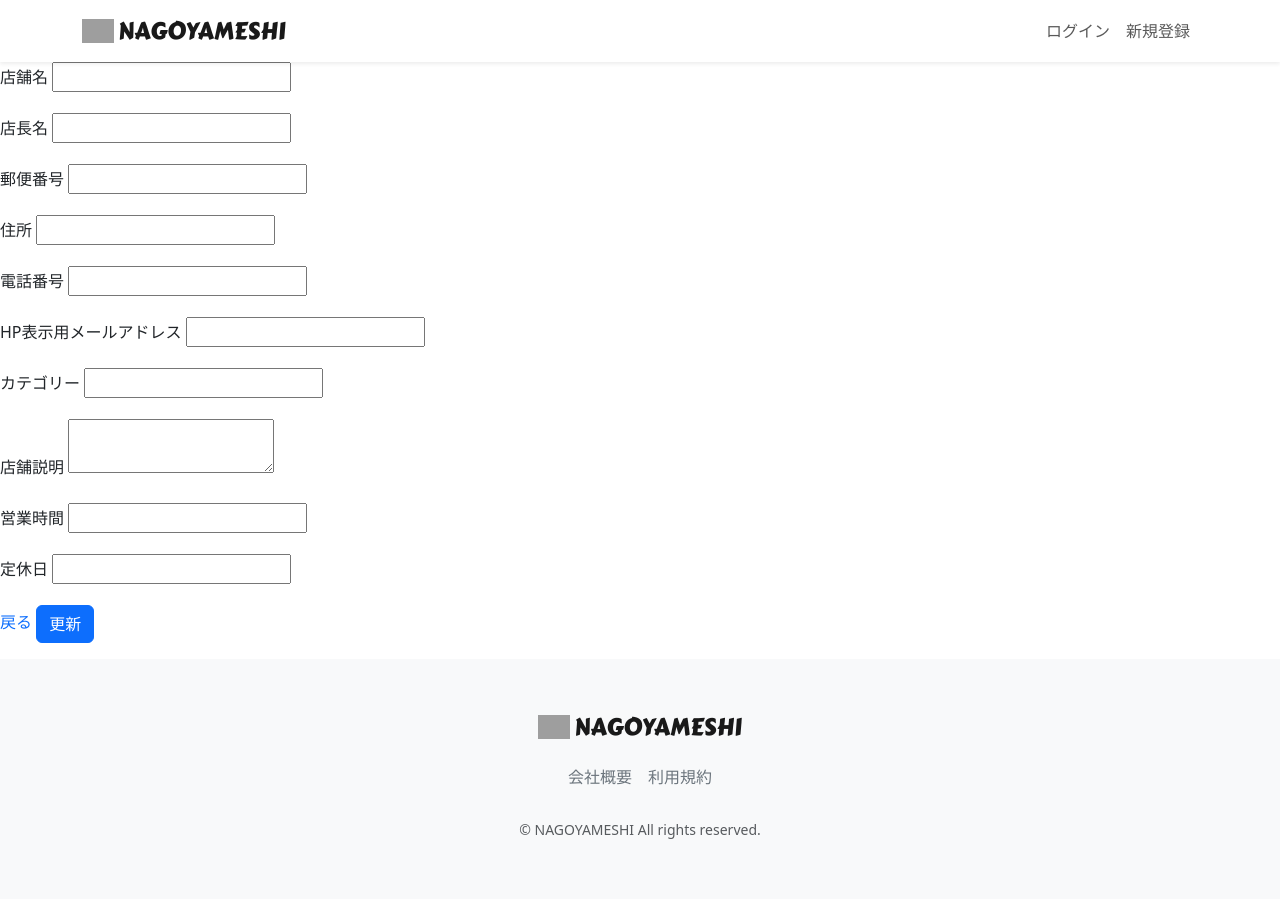
After one commit to soranotree/nagoyameshi_original, a Django app: template restaurant/templates/restaurant/restaurant_update.html in a window 1280 px wide. The commit adds this page. Run offline with Django 3.2, Linux system fonts and the light colour scheme; the template is opened without the code that fills it, so the values that code supplies are empty, except form fields; tables that the repository leaves empty hold one stand-in row (values such as "Sample post"); form fields are guessed from the names that the template uses; grey boxes are pictures that could not be loaded.

Commit message:
shop management function initially created

```diff
--- a/accounts/templates/account/login.html
+++ b/accounts/templates/account/login.html
@@ -16,7 +16,7 @@
             {{ form.login }}
           </div>
           <label for="name" class="col-md-5 col-form-label text-md-left fw-bold">
-            <span class="me-1">パスワード</span>
+            <span class="me-1">パスワードaaa</span>
           </label>
           <div class="form-group mb-3">
             {{ form.password }}
--- a/nagoyameshi/urls.py
+++ b/nagoyameshi/urls.py
@@ -19,11 +19,13 @@ from django.contrib import admin
 from django.urls import include, path
 from django.conf import settings
 from django.conf.urls.static import static
+# from accounts import views
 
 urlpatterns = [
     path("admin/", admin.site.urls),
     path("", include("restaurant.urls")),
     # 20240914 以下エラー発生のため取り合えずコメントアウト中、開発進んだ際に外し予定
+    # path('accounts/login/', views.CustomLoginView.as_view(), name='login'),
     path('accounts/', include('allauth.urls')),
     path("accounts/", include("accounts.urls")),
 ]
--- a/restaurant/templates/layout/base.html
+++ b/restaurant/templates/layout/base.html
@@ -37,55 +37,65 @@
           <!-- Right Side Of Navbar-->
           <ul class="navbar-nav ms-auto">
             <!-- Authentication Links-->
-            {% if user.is_subscribed %}
+            {% comment %} ユーザー会員 {% endcomment %}
+            {% if user.is_subscribed and user.account_type == 1 %}
             <li class="nav-item dropdown">
               <a id="navbarDropdown" class="nav-link dropdown-toggle" href="#" role="button" data-bs-toggle="dropdown" aria-haspopup="true" aria-expanded="false" v-pre> {{ user.user_name }} </a>
               <div class="dropdown-menu dropdown-menu-end" aria-labelledby="navbarDropdown">
                 <a class="dropdown-item" {#TODO:1#} href="{% url 'user_detail' user.id %}">会員情報</a>
-                {% comment %} <a class="dropdown-item" {#TODO:1#} href="#">会員情報</a> {% endcomment %}
-                {# href="{% url 'user_detail' user.id %}">会員情報</a>#}
                 <a class="dropdown-item" {#TODO:2#} href="{% url 'reservation_list' %}">予約一覧</a>
-                {% comment %} <a class="dropdown-item" {#TODO:2#} href="#">予約一覧</a> {% endcomment %}
-                {# href="{% url 'reservation_list' %}">予約一覧</a>#}
                 <a class="dropdown-item" {#TODO:3#} href="{% url 'favorite_list' %}">お気に入り一覧</a>
-                {% comment %} <a class="dropdown-item" {#TODO:3#} href="#">お気に入り一覧</a> {% endcomment %}
-                {# href="{% url 'favorite_list' %}">お気に入り一覧</a>#}
                 <a class="dropdown-item" {#TODO:4#} href="{% url 'subscribe_payment' %}">お支払い方法</a>
-                {% comment %} <a class="dropdown-item" {#TODO:4#} href="#">お支払い方法</a> {% endcomment %}
-                {# href="{% url 'subscribe_payment' %}">お支払い方法</a>#}
                 <a class="dropdown-item" {#TODO:5#} href="{% url 'subscribe_cancel' %}">有料プラン解約</a>
-                {% comment %} <a class="dropdown-item" {#TODO:5#} href="#">有料プラン解約</a> {% endcomment %}
-                {# url 'subscribe_cancel' %}">有料プラン解約</a>#}
                 <div class="dropdown-divider"></div>
                 <a class="dropdown-item" href="{% url 'account_logout' %}">ログアウト</a>
               </div>
             </li>
-
-            {% else %}
-            {% if user.is_authenticated %}
+            {% comment %} {% endif %} {% endcomment %}
+            {% elif user.is_authenticated and user.account_type == 1 %}
             <li class="nav-item dropdown">
               <a id="navbarDropdown" class="nav-link dropdown-toggle" href="#" role="button" data-bs-toggle="dropdown" aria-haspopup="true" aria-expanded="false" v-pre> {{ user.user_name }} </a>
               <div class="dropdown-menu dropdown-menu-end" aria-labelledby="navbarDropdown">
                 <a class="dropdown-item" {#TODO:6#} href="{% url 'user_detail' user.id %}">会員情報</a>
-                {% comment %} <a class="dropdown-item" {#TODO:6#} href="#">会員情報</a>  {% endcomment %}
-                {% comment %} {# href="{% url 'user_detail' user.id %}">会員情報</a>#} {% endcomment %}
-                {% comment %} <a class="dropdown-item" {#TODO:7#} href="{% url 'subscribe_register' %}">有料プラン登録</a> {% endcomment %}
                 <a class="dropdown-item" {#TODO:7#} href="{% url 'subscribe_register' %}">有料プラン登録</a>
-                {% comment %} <a class="dropdown-item" {#TODO:7#} href="#">有料プラン登録</a> {% endcomment %}
-                {% comment %} {# href="{% url 'subscribe_register' %}">有料プラン登録</a>#} {% endcomment %}
+                <div class="dropdown-divider"></div>
+                <a class="dropdown-item" href="{% url 'account_logout' %}">ログアウト</a>
+              </div>
+            </li>
+            {% comment %} 店舗会員 {% endcomment %}
+            {% elif user.is_subscribed and user.account_type == 2 %}
+            <li class="nav-item dropdown">
+              <a id="navbarDropdown" class="nav-link dropdown-toggle" href="#" role="button" data-bs-toggle="dropdown" aria-haspopup="true" aria-expanded="false" v-pre> {{ user.user_name }} </a>
+              <div class="dropdown-menu dropdown-menu-end" aria-labelledby="navbarDropdown">
+                <a class="dropdown-item" {#TODO:1#} href="{% url 'user_detail' user.id %}">会員情報</a>
+                <a class="dropdown-item" {#TODO:2#} href="{% url 'restaurant_list_2' user.id %}">店舗管理</a>
+                {% comment %} <a class="dropdown-item" {#TODO:2#} href="{% url 'restaurant_update' user.id %}">店舗ページ管理</a> {% endcomment %}
+                {% comment %} <a class="dropdown-item" {#TODO:3#} href="{% url 'r_reservation_mngt' %}">予約管理</a> {% endcomment %}
+                {% comment %} <a class="dropdown-item" {#TODO:3#} href="{% url 'r_review_mngt' %}">レビュー管理</a> {% endcomment %}
+                <a class="dropdown-item" {#TODO:5#} href="{% url 'subscribe_cancel' %}">解約</a>
+                <a class="dropdown-item" {#TODO:4#} href="{% url 'subscribe_payment' %}">お支払い方法</a>
+                <div class="dropdown-divider"></div>
+                <a class="dropdown-item" href="{% url 'account_logout' %}">ログアウト</a>
+              </div>
+            </li>
+            {% elif user.is_authenticated and user.account_type == 2 %}
+            <li class="nav-item dropdown">
+              <a id="navbarDropdown" class="nav-link dropdown-toggle" href="#" role="button" data-bs-toggle="dropdown" aria-haspopup="true" aria-expanded="false" v-pre> {{ user.user_name }} </a>
+              <div class="dropdown-menu dropdown-menu-end" aria-labelledby="navbarDropdown">
+                <a class="dropdown-item" {#TODO:6#} href="{% url 'user_detail' user.id %}">会員情報</a>
+                <a class="dropdown-item" {#TODO:7#} href="{% url 'subscribe_register' %}">有料プラン登録</a>
                 <div class="dropdown-divider"></div>
                 <a class="dropdown-item" href="{% url 'account_logout' %}">ログアウト</a>
               </div>
             </li>
             {% else %}
-
             <li class="nav-item">
               <a class="nav-link" href="{% url 'account_login' %}">ログイン</a>
             </li>
             <li class="nav-item">
               <a class="nav-link" href="{% url 'account_signup' %}">新規登録</a>
             </li>
-            {% endif %}
+            {% comment %} {% endif %} {% endcomment %}
             {% endif %}
           </ul>
         </div>
--- a/restaurant/templates/restaurant/restaurant_list.html
+++ b/restaurant/templates/restaurant/restaurant_list.html
@@ -97,7 +97,8 @@
             <input type="hidden" name="button_type" value="select_sort">
           </form>
         </div>
-        {% for restaurant,rate,rate_star,rate_num in restaurant_list %}
+        {% for restaurant,rate,rate_star in restaurant_list %}
+        {% comment %} {% for restaurant,rate,rate_star,rate_num in restaurant_list %} {% endcomment %}
         <div class="mb-3">
           <a href="{% url 'restaurant_detail' restaurant.id %}" class="link-dark card-link">
             <div class="card h-100">
@@ -119,7 +120,8 @@
                     <hr class="my-2">
                     <p class="mb-1">
                       <span class="star-rating me-1" data-rate="{{ rate_star }}"></span>
-                      {{ rate|floatformat:2 }}（{{ rate_num }}件）
+                      {{ rate|floatformat:2 }}（{{ restaurant.review_num }}件）
+                      {% comment %} {{ rate|floatformat:2 }}（{{ rate_num }}件） {% endcomment %}
                     </p>
                     <div class="mb-1">
                       <span>{{ restaurant.min_price }}円～{{ restaurant.max_price }}円</span>
--- /dev/null
+++ b/restaurant/templates/restaurant/restaurant_update.html
@@ -0,0 +1,69 @@
+{% extends "layout/base.html" %}
+{% load static %}
+{% block title %}NAGOYAMESHI{% endblock %}
+{% block content %}
+{% load humanize %}
+<main>
+
+  <form method="post" enctype="multipart/form-data">
+    {% csrf_token %}
+    {{ form.non_field_errors }}
+    {{ form.errors }}  <!-- Add this line for error debugging -->
+
+    <div class="mb-3">
+      <label for="shop_name" class="form-label">店舗名</label>
+      {{ form.shop_name }}
+    </div>
+
+    <div class="mb-3">
+      <label for="owner_name" class="form-label">店長名</label>
+      {{ form.owner_name }}
+    </div>
+
+    <div class="mb-3">
+      <label for="zip_code" class="form-label">郵便番号</label>
+      {{ form.zip_code }}
+    </div>
+
+    <div class="mb-3">
+      <label for="address" class="form-label">住所</label>
+      {{ form.address }}
+    </div>
+
+    <div class="mb-3">
+      <label for="phone" class="form-label">電話番号</label>
+      {{ form.phone }}
+    </div>
+
+    <div class="mb-3">
+      <label for="email" class="form-label">HP表示用メールアドレス</label>
+      {{ form.email }}
+    </div>
+
+    <div class="mb-3">
+      <label for="category" class="form-label">カテゴリー</label>
+      {{ form.category }}
+    </div>
+
+    <div class="mb-3">
+      <label for="description" class="form-label">店舗説明</label>
+      {{ form.description }}
+    </div>
+
+    <div class="mb-3">
+      <label for="business_time" class="form-label">営業時間</label>
+      {{ form.business_time }}
+    </div>
+
+    <div class="mb-3">
+      <label for="close_day_of_week" class="form-label">定休日</label>
+      {{ form.close_day_of_week }}
+    </div>
+
+    <div class="mb-3">
+      <a href="{% url 'restaurant_list_2' user.id %}">戻る</a>
+      <button type="submit" class="btn btn-primary">更新</button>
+    </div>
+  </form>
+</main>
+{% endblock %}
--- a/restaurant/urls.py
+++ b/restaurant/urls.py
@@ -17,4 +17,7 @@ urlpatterns = [
   path('review-create/<int:pk>/', views.ReviewCreateView.as_view(), name="review_create"),
   path('review-update/<int:pk>/', views.ReviewUpdateView.as_view(), name="review_update"),
   path('review-delete', views.review_delete, name='review_delete'),
+  path("restaurant-list-2/<int:pk>/", views.RestaurantListView2.as_view(), name="restaurant_list_2"),
+  path("restaurant-create/<int:pk>/", views.RestaurantCreateView.as_view(), name="restaurant_create"),
+  path("restaurant-update/<int:pk>/", views.RestaurantUpdateView.as_view(), name="restaurant_update"),
   ]
```
Also changed, not shown: accounts/views.py (+13 -0 lines), restaurant/forms.py (+36 -1 lines), restaurant/templates/restaurant/restaurant_detail.html (+18 -11 lines), restaurant/templates/restaurant/restaurant_list_2.html (added, +81 -0 lines), restaurant/views.py (+144 -11 lines), restaurant/models.py (line endings or trailing spaces).
